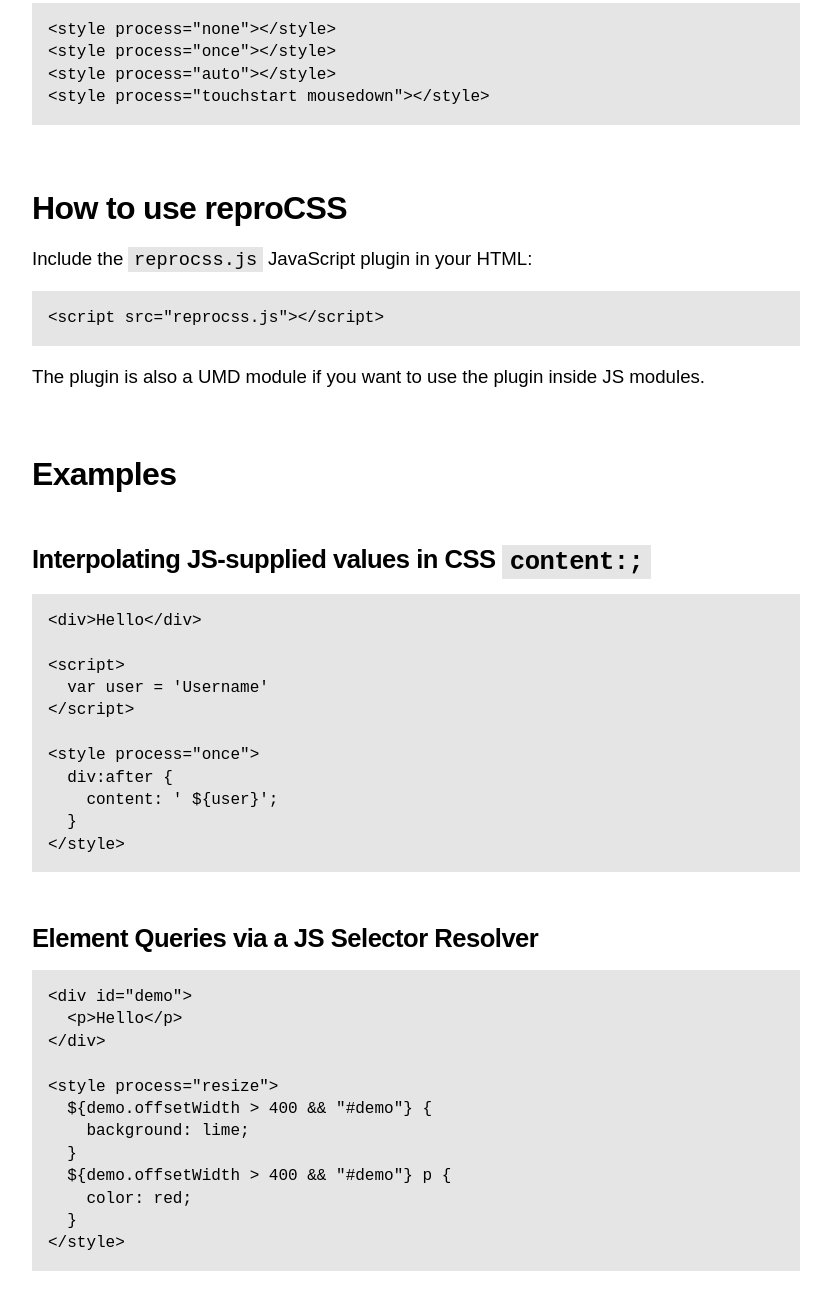
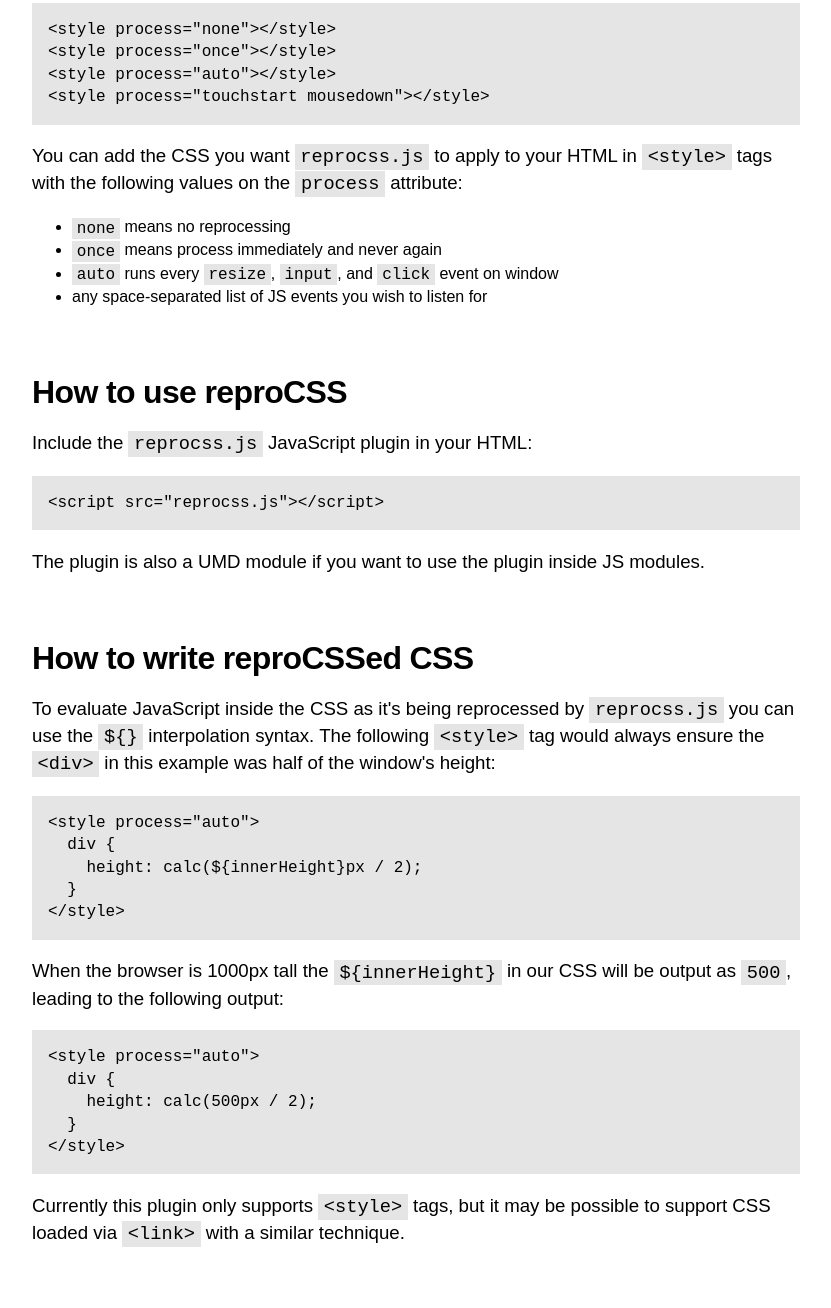
Before and after one commit to tomhodgins/reprocss, a plain HTML site: page index.html in a window 1280 px wide. Shown: the part 491-1799 px from the top of the page, without its empty margins (224-1055 px from the left). Drawn offline with Linux system fonts and the light colour scheme.

Commit message:
👌 add more to README and index.html

```diff
--- a/index.html
+++ b/index.html
@@ -100,6 +100,15 @@
 &lt;style process="auto">&lt;/style>
 &lt;style process="touchstart mousedown">&lt;/style></pre>
 
+<p>You can add the CSS you want <code>reprocss.js</code> to apply to your HTML in <code>&lt;style></code> tags with the following values on the <code>process</code> attribute:
+
+<ul>
+  <li><code>none</code> means no reprocessing
+  <li><code>once</code> means process immediately and never again
+  <li><code>auto</code> runs every <code>resize</code>, <code>input</code>, and <code>click</code> event on window
+  <li>any space-separated list of JS events you wish to listen for
+</ul>
+
 <h2 id=howto>How to use reproCSS</h2>
 
 <p>Include the <code>reprocss.js</code> JavaScript plugin in your HTML:</p>
@@ -107,6 +116,26 @@
 <pre>&lt;script src="reprocss.js">&lt;/script></pre>
 
 <p>The plugin is also a UMD module if you want to use the plugin inside JS modules.</p>
+
+<h2 id=writing>How to write reproCSSed CSS</h2>
+
+<p>To evaluate JavaScript inside the CSS as it's being reprocessed by <code>reprocss.js</code> you can use the <code>${}</code> interpolation syntax. The following <code>&lt;style></code> tag would always ensure the <code>&lt;div></code> in this example was half of the window's height:</p>
+
+<pre>&lt;style process="auto">
+  div {
+    height: calc(${innerHeight}px / 2);
+  }
+&lt;/style></pre>
+
+<p>When the browser is 1000px tall the <code>${innerHeight}</code> in our CSS will be output as <code>500</code>, leading to the following output:</p>
+
+<pre>&lt;style process="auto">
+  div {
+    height: calc(500px / 2);
+  }
+&lt;/style></pre>
+
+<p>Currently this plugin only supports <code>&lt;style></code> tags, but it may be possible to support CSS loaded via <code>&lt;link></code> with a similar technique.</p>
 
 <h2 id=examples>Examples</h2>
 
```
Also changed, not shown: reprocss.js (+10 -7 lines), README.md.
